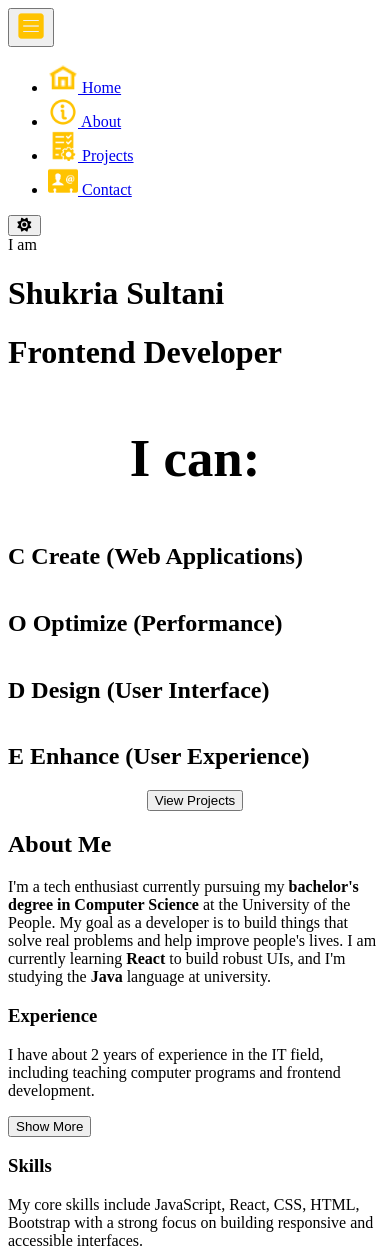
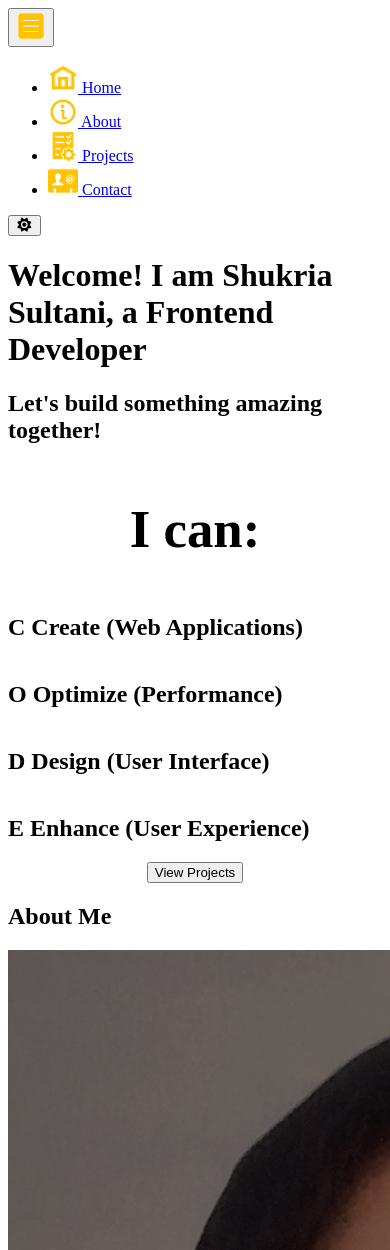
Before and after one commit to shukria-sultani/developer-portfolio, a React (Vite) app: page / in a window 390 px wide. Shown: the top 1250 px of the page. Built offline with nearby package versions, Linux system fonts and the light colour scheme; the HTML template or start-up script is replaced by a standard one.

Commit message:
Polished the UI & made it responsive.

```diff
--- a/src/App.jsx
+++ b/src/App.jsx
@@ -1,7 +1,6 @@
 import React from "react";
 import Navbar from "./Components/Navbar";
 import Header from "./Components/Header";
-import Profile from "./Components/Profile";
 import About from "./Components/About";
 import Projects from "./Components/Projects";
 import Footer from "./Components/Footer";
@@ -19,23 +18,13 @@ import NotFound from "./Components/NotFound";
 import ProjectDetails from "./Components/ProjectDetails";
 
 function HomePage() {
-  const profileInfo = {
-    name: "Shukria Sultani",
-    title: "Frontend Developer",
-    bio: "I am a passionate frontend developer with a love for creating beautiful and functional user interfaces. I enjoy turning complex problems into simple, beautiful, and intuitive designs.",
-  };
+
 
   return (
     <>
       <Header message={"Hey, Welcome to my Portfolio"} />
       <About />
       <Projects />
-      <Profile
-        name={profileInfo.name}
-        title={profileInfo.title}
-        bio={profileInfo.bio}
-        img={profilePic}
-      />
       <ContactForm />
     </>
   );
@@ -55,17 +44,6 @@ function App() {
         <Route path="/projects" element={<Projects />} />
         <Route path="/projects/:id" element={<ProjectDetails />} />
         <Route path="/about" element={<About />} />
-        <Route
-          path="/profile"
-          element={
-            <Profile
-              name="Shukria Sultani"
-              title="Frontend Developer"
-              bio="..."
-              img={profilePic}
-            />
-          }
-        />
         <Route path="/contact" element={<ContactForm />} />
 
         <Route path="*" element={<NotFound />} />
--- a/src/Components/About.jsx
+++ b/src/Components/About.jsx
@@ -1,17 +1,45 @@
-import React from 'react';
-import AboutSection from './AboutSection';
-
+import React from "react";
+import AboutSection from "./AboutSection";
+import Profile from "./Profile";
+import profilePic from "../assets/images/profile.jpg";
 export default function About() {
-  const experienceSummary = "I have about 2 years of experience in the IT field, including teaching computer programs and frontend development.";
-  const skillsSummary = "My core skills include JavaScript, React, CSS, HTML, Bootstrap with a strong focus on building responsive and accessible interfaces.";
-  const funFactsSummary = "When I'm not coding, I enjoy meeting friends and reading novels.";
-
+  const experienceSummary =
+    "I have about 2 years of experience in the IT field, including teaching computer programs and frontend development.";
+  const skillsSummary =
+    "My core skills include JavaScript, React, CSS, HTML, Bootstrap with a strong focus on building responsive and accessible interfaces.";
+  const funFactsSummary =
+    "When I'm not coding, I enjoy meeting friends and reading novels.";
+  const profileInfo = {
+    name: "Shukria Sultani",
+    title: "Frontend Developer",
+    bio: "I am a passionate frontend developer with a love for creating beautiful and functional user interfaces. I enjoy turning complex problems into simple, beautiful, and intuitive designs. I'm pursuing my Bachelor's degree in Computer Science at the University of the People. My goal as a developer is to create innovative solutions that improve lives. Currently, I'm learning React for building dynamic UIs and studying Java at university. I'm actively seeking internships, junior roles, or freelance projects in frontend development to apply my skills and grow in the tech industry.",
+  };
   const skillsList = [
-    { name: "JavaScript", level: 90, funFact: "I built my first website using JavaScript." },
-    { name: "React", level: 70, funFact: "I love creating interactive UIs with React." },
-    { name: "HTML", level: 95, funFact: "I enjoy structuring content semantically." },
-    { name: "CSS", level: 95, funFact: "I have a passion for creative designs." },
-    { name: "Bootstrap", level: 85, funFact: "I like using Bootstrap for rapid development." },
+    {
+      name: "JavaScript",
+      level: 90,
+      funFact: "I built my first website using JavaScript.",
+    },
+    {
+      name: "React",
+      level: 80,
+      funFact: "I love creating interactive UIs with React.",
+    },
+    {
+      name: "HTML",
+      level: 100,
+      funFact: "I enjoy structuring content semantically.",
+    },
+    {
+      name: "CSS",
+      level: 95,
+      funFact: "I have a passion for creative designs.",
+    },
+    {
+      name: "Bootstrap",
+      level: 90,
+      funFact: "I like using Bootstrap for rapid development.",
+    },
     { name: "Python", level: 50, funFact: "I am learning Python" },
     { name: "Java", level: 40, funFact: "I am learning Java" },
   ];
@@ -19,20 +47,25 @@ export default function About() {
   const funFactsList = [
     "I like watching documentaries",
     "I love walking in nature",
-    "I am interested in photography"
+    "I am interested in photography",
   ];
 
   const experienceList = [
     "Worked as a computer teacher at New Horizon, Bamyan Center |May 2023 - August 2024|",
-    "Completed an internship in web development at Webstack Academy, Remote |July 2024 - September 2024|"
+    "Completed an internship in web development at Webstack Academy, Remote |July 2024 - September 2024|",
   ];
 
   return (
     <>
-      <div className="about-section" id='about'>
+      <div className="about-section" id="about">
         <div className="about-me">
           <h2>About Me</h2>
-          <p>I'm a tech enthusiast currently pursuing my <strong>bachelor's degree in Computer Science</strong> at the University of the People. My goal as a developer is to build things that solve real problems and help improve people's lives. I am currently learning <strong>React</strong> to build robust UIs, and I'm studying the <strong>Java</strong> language at university.</p>
+          <Profile
+            name={profileInfo.name}
+            title={profileInfo.title}
+            bio={profileInfo.bio}
+            img={profilePic}
+          ></Profile>
         </div>
       </div>
 
--- a/src/Components/Header.jsx
+++ b/src/Components/Header.jsx
@@ -9,11 +9,11 @@ export default function Header() {
   return (
     <div className="header-container">
       <div className="welcome">
-        <span className="I-am ">I am </span>
-        <div className="name-title">
-         <div class="first"><h1>Shukria Sultani</h1></div>
-    <div class="second"><h1>Frontend Developer</h1></div>
-    </div>
+  <div className="welcome-msg">
+    <h1 className="slide-in-left">Welcome! I am Shukria Sultani, a Frontend Developer</h1>
+    <h2 className="zoom-in">Let's build something amazing together!</h2>
+</div>
+
 
       </div>
       <div className="hero-container" style={{display: "flex", flexDirection: "column"}}>
--- a/src/Components/Profile.jsx
+++ b/src/Components/Profile.jsx
@@ -16,7 +16,7 @@ export default function Profile({ name, title, bio, img }) {
         </div>
         </div>
         <div className="profile-info">
-          <p className="profile-bio">{bio}</p>
+          <p className="profile-bio" style={{lineHeight: "35px", textAlign:"left"}}>{bio}</p>
         </div>
       </div>
     </section>
--- a/src/styles.css
+++ b/src/styles.css
@@ -162,12 +162,17 @@ nav {
   padding: 50px 20px;
   box-shadow: 0 10px 20px rgba(0, 53, 102, 0.1), 0 6px 6px rgba(0, 53, 102, 0.15);
   border-radius: 12px;
-  max-width: 800px;
+  width: 70%;
   margin: 90px auto;
   text-align: center;
   transition: transform 0.3s ease-in-out, box-shadow 0.3s ease-in-out;
   background-color: var(--card-background);
 }
+@media (max-width: 768px){
+  .profile-section{
+    width: 100%;
+  }
+}
 
 .profile-section:hover {
   transform: translateY(-5px);
@@ -180,7 +185,17 @@ nav {
   align-items: center;
   background-color: transparent;
 }
-
+@media (max-width: "768px"){
+  .profile-container{
+    width: 100%;
+    margin: 0px;
+    padding: 0px;
+  }
+  .profile-section{
+    width: 100%;
+    margin: 0px;
+  }
+}
 .personal {
   display: flex;
   flex-direction: row;
@@ -229,7 +244,9 @@ nav {
   background-color: transparent;
   display: flex;
   flex-direction: column;
-  align-items: center;
+  justify-content: center;
+  align-items: center;
+
 }
 
 .name {
@@ -241,12 +258,13 @@ nav {
 }
 
 .profile-title {
-  font-size: 1.2rem;
-  font-weight: 500;
+  font-size: 0.9rem;
+  font-weight: 300;
   color: var(--secondary-color);
   margin: 0;
   text-transform: uppercase;
-  letter-spacing: 2px;
+  letter-spacing: 1px;
+  padding: 0px;
   text-decoration: none;
 }
 
@@ -255,17 +273,25 @@ nav {
   line-height: 1.8;
   color: var(--text-color);
   max-width: 600px;
-  margin-top: 25px;
-  background-color: transparent;
-}
-
-@media (max-width: 768px) {
+
+  background-color: transparent;
+}
+
+@media (max-width: 820px) {
   .personal {
     flex-direction: column;
     text-align: center;
   }
-}
-
+  .name-title{
+    padding: 40px;
+    justify-content: center;
+        text-align: center;
+
+  }
+  .profile-title{
+    font-size: 0.3rem;
+  }
+}
 /* About */
 .about-me {
   display: flex;
@@ -274,9 +300,16 @@ nav {
   flex-direction: column;
   margin-top: 40px;
   padding-top: 60px;
-  padding: 30px;
-}
-
+  padding: 50px;
+}
+@media (max-width: 768px){
+   .about-me{
+    width: 100%;
+    padding: 0px;
+    margin: 0px;
+   }
+
+}
 .about-me h2 {
   font-size: 2.5rem;
   color: var(--primary-color);
@@ -776,6 +809,7 @@ nav {
   display: flex;
   flex-wrap: wrap;
   justify-content: center;
+  width: 100%;
   gap: 10px;
 }
 
@@ -1439,47 +1473,46 @@ nav {
 .star-icon.empty {
   color: lightgray;
 }
-/* Header animation */
-
-.I-am{
-  text-shadow: 0 0 7px rgba(255,255,255,.3), 0 0 3px rgba(255,255,255,.3);
-  font-size: 3.4rem;
-  font-weight: bolder;
-}
-.name-title {
-  height:50px;
-  overflow:hidden;
-  margin-left: 1rem;
-}
-
-.name-title > div > div {
-  padding: 0.25rem 0.75rem;
-  height:2.81rem;
-  margin-bottom: 2.81rem;
-  display:inline-block;
-}
-
-.name-title div:first-child {
-  animation: text-animation 8s infinite;
-}
-
-.first div {
-  background-color:#20a7d8;
-}
-.second div {
-  background-color:#CD921E;
-}
-
-
-@keyframes text-animation {
-  0% {margin-top: 0;}
-  10% {margin-top: 0;}
-  20% {margin-top: -5.62rem;}
-  30% {margin-top: -5.62rem;}
-  40% {margin-top: -11.24rem;}
-  60% {margin-top: -11.24rem;}
-  70% {margin-top: -5.62rem;}
-  80% {margin-top: -5.62rem;}
-  90% {margin-top: 0;}
-  100% {margin-top: 0;}
-}
+/* Slide In from Left Animation */
+.slide-in-left {
+    transform: translateX(-100%);
+    animation: slideInLeft 1s forwards;
+}
+
+@keyframes slideInLeft {
+    to {
+        transform: translateX(0);
+    }
+}
+
+/* Zoom In Animation */
+.zoom-in {
+    transform: scale(0);
+    animation: zoomIn 1s forwards;
+}
+
+@keyframes zoomIn {
+    to {
+        transform: scale(1);
+    }
+}
+
+.welcome-msg {
+    text-align: center;
+    padding: 50px;
+}
+
+.welcome-msg h1, h2 {
+    font-size: 2rem;
+}
+.welcome-msg h2{
+  color: var(--secondary-color);
+}
+@media (max-width: 600px) {
+   .welcome-msg h1, h2 {
+        font-size: 1.5rem;
+    }
+  .welcome-msg h1{
+    line-height: 1.2;
+  }
+}
```
Also changed, not shown: src/Components/ProjectDetails.jsx (line endings or trailing spaces).
